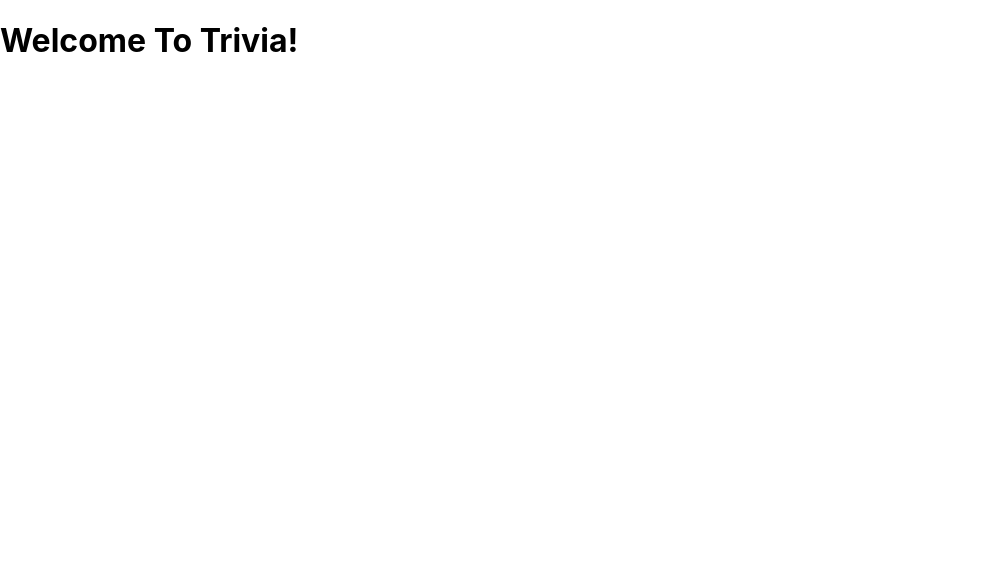
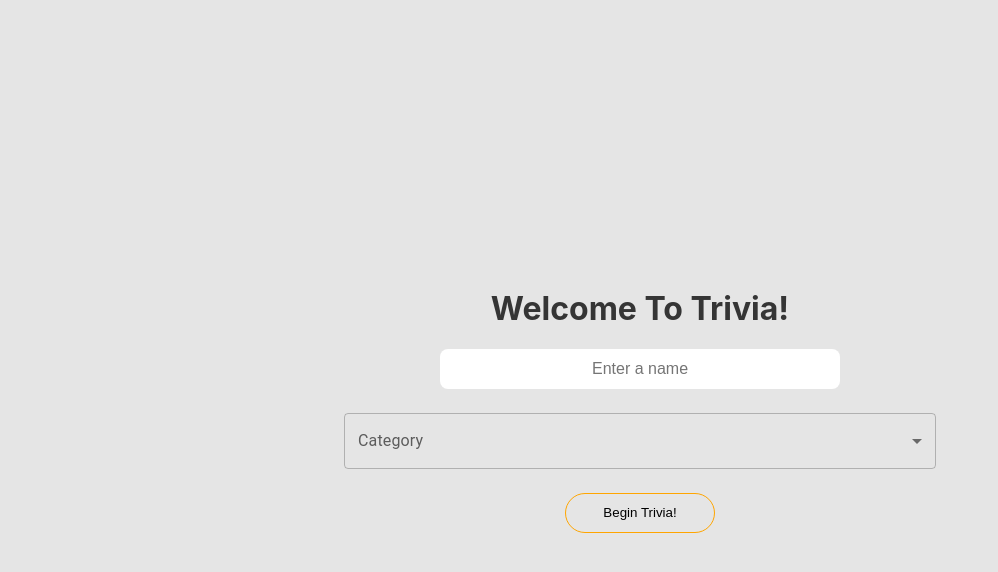
Before and after one commit to JesseTDev/trivia-project-app, a React (Create React App) app: page / in a window 1280 px wide. Shown: the top 572 px of the page, without its empty margins (0-998 px from the left). Built offline with nearby package versions, Linux system fonts and the light colour scheme.

Commit message:
new updates

```diff
--- /dev/null
+++ b/src/Components/landing-page/components/category-dropdown.component.jsx
@@ -0,0 +1,39 @@
+import React from "react";
+import Box from '@mui/material/Box';
+import InputLabel from '@mui/material/InputLabel';
+import MenuItem from '@mui/material/MenuItem';
+import FormControl from '@mui/material/FormControl';
+import Select from '@mui/material/Select';
+import styled from "styled-components";
+
+// styled components
+const DropdownContainer = styled.div `
+    width: 50%;
+    align-items: center;
+`
+
+const CategoryDropDown = () => {
+    return (
+        <DropdownContainer>
+        <Box sx={{ minWidth: 120, padding: 3}}>
+        <FormControl fullWidth>
+          <InputLabel id="demo-simple-select-label">Category</InputLabel>
+          <Select
+            labelId="demo-simple-select-label"
+            id="demo-simple-select"
+            // value={age}
+            label="Select Category"
+            // onChange={handleChange}
+          >
+            <MenuItem value={10}>General Knowledge</MenuItem>
+            <MenuItem value={20}>Science</MenuItem>
+            <MenuItem value={30}>Music</MenuItem>
+            <MenuItem value={30}>History</MenuItem>
+          </Select>
+        </FormControl>
+      </Box>
+      </DropdownContainer>
+    );
+};
+
+export default CategoryDropDown;
--- /dev/null
+++ b/src/Components/landing-page/components/user-input.component.jsx
@@ -0,0 +1,25 @@
+import React from "react";
+import styled from "styled-components";
+
+const UserInputContainer = styled.div `
+    display: flex;
+    justify-content: center;
+`
+
+const TextField = styled.input `
+    width: 400px;
+    height: 40px;
+    border-radius: 0.5rem;
+    border: none;
+    text-align: center;
+    font-size: 1rem;
+`
+const UserInput = () => {
+    return (
+        <UserInputContainer>
+<TextField type='text' placeholder='Enter a name' />
+        </UserInputContainer>
+    );
+};
+
+export default UserInput;
--- a/src/Components/landing-page/landing-page.component.jsx
+++ b/src/Components/landing-page/landing-page.component.jsx
@@ -1,13 +1,47 @@
 import React from "react";
 import styled from "styled-components";
 
+// imported components
+import UserInput from "./components/user-input.component";
+import CategoryDropDown from "./components/category-dropdown.component";
+
+
+// stylerd components
 const LandingPageContainer = styled.div `
+height: 100vh;
+justify-content: center;
+display: flex;
+flex-direction: column;
+align-items: center;
+    h1 {
+      text-align: center;
+      color: #353535;
+    }
+`
 
+const Button = styled.button `
+  cursor: pointer;
+  width: 150px;
+  height: 40px;
+  border-radius: 20px;
+  border: orange 1px solid;
+  background-color: transparent;
+  transition: 0.3s ease;
+  &:hover {
+    background-color: black;
+    color: white;
+    border: none;
+  }
 `
 const LandingPage = () => {
     return (
       <LandingPageContainer>
+
         <h1>Welcome To Trivia!</h1>
+        <UserInput />
+        <CategoryDropDown />
+     <Button>Begin Trivia!</Button>
+
       </LandingPageContainer>
     );
 };
--- a/src/TriviaApp.component.jsx
+++ b/src/TriviaApp.component.jsx
@@ -13,6 +13,7 @@ const TriviaApp = () => {
         <LandingPage />
     </AppContainer>
     );
+
 };
 
 export default TriviaApp;
--- a/src/index.css
+++ b/src/index.css
@@ -1,10 +1,16 @@
+* {
+  box-sizing: border-box;
+}
+
 body {
+  padding: 0;
   margin: 0;
   font-family: -apple-system, BlinkMacSystemFont, 'Segoe UI', 'Roboto', 'Oxygen',
     'Ubuntu', 'Cantarell', 'Fira Sans', 'Droid Sans', 'Helvetica Neue',
     sans-serif;
   -webkit-font-smoothing: antialiased;
   -moz-osx-font-smoothing: grayscale;
+  background-color: rgb(229, 229, 229);
 }
 
 code {
```
Also changed, not shown: package.json (line endings or trailing spaces), 1 other file (tests, documents, lock files or other folders).
